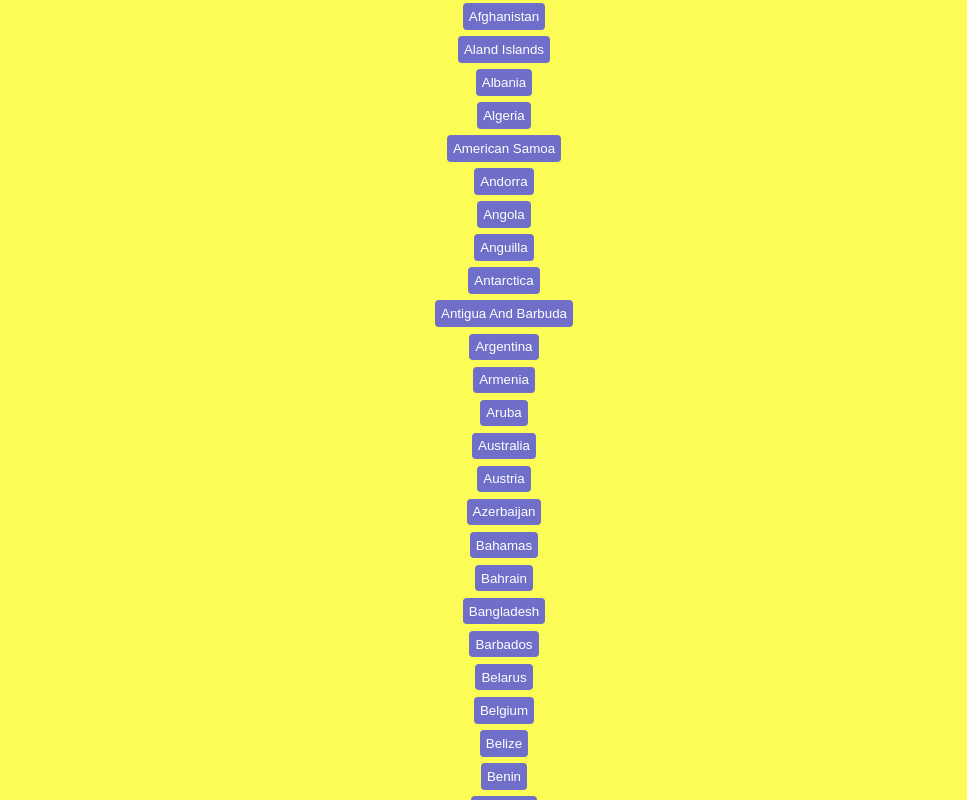
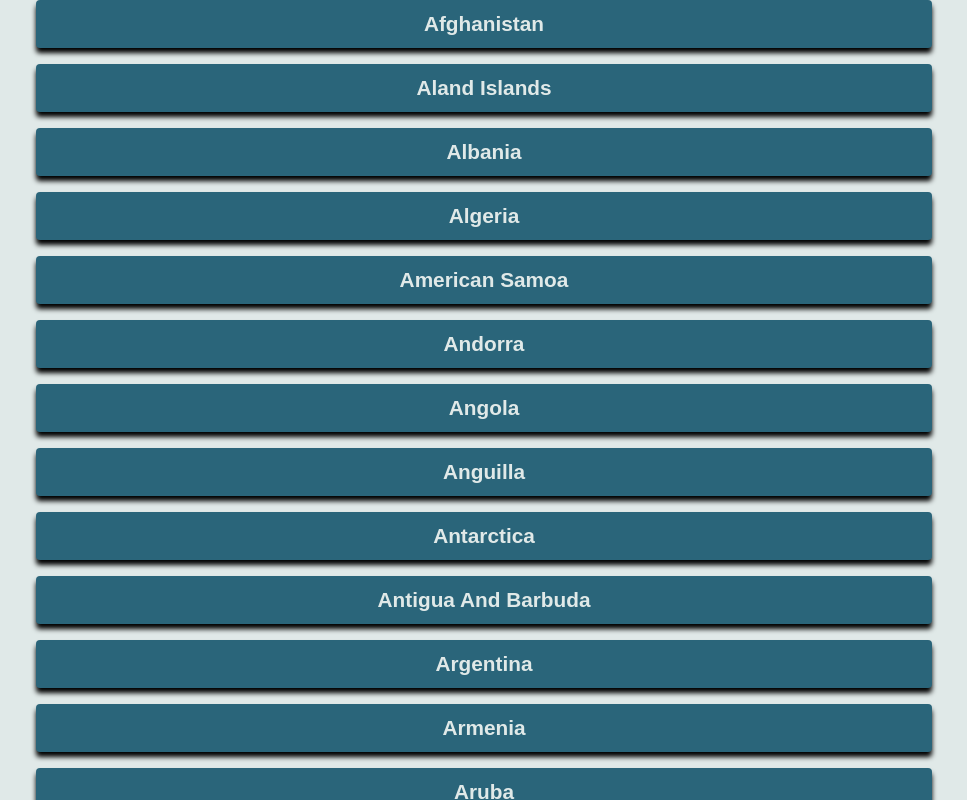
Before and after one commit to WildCodeSchool/reims-0320-js-camathon, a React (Create React App) app: page / in a window 1280 px wide. Both pictures are taken after a click on the button "choose a country". Shown: the whole page, without its empty margins (156-1123 px from the left). Built offline with nearby package versions, Linux system fonts and the light colour scheme.

Commit message:
refactor(css): work on ther app style

```diff
--- a/src/components/Country.jsx
+++ b/src/components/Country.jsx
@@ -252,9 +252,9 @@ const countryList = [
 
 function Country({ onClick }) {
   return (
-    <ul className="countryList">
-      {countryList.map((country) => <div className="buttonListStyle"><button className="buttonCountry" onClick={() => onClick(country)} type="button">{country.country}</button></div>)}
-    </ul>
+    <div className="countryList">
+      {countryList.map((country) => <div><button className="buttonCountry" onClick={() => onClick(country)} type="button">{country.country}</button></div>)}
+    </div>
   );
 }
 
--- a/src/components/Home.css
+++ b/src/components/Home.css
@@ -4,21 +4,28 @@
 .homeTitle {
     text-align: center;
     font-family: Lemonada;
+    font-size: 3rem;
+    margin: 0;
 }
 
 .homeText {
     text-align: center;
+    font-size: 1.1rem;
     font-family: Lemonada;
+    width: 80vw;
+
+
 }
 
 .homeStyle {
     display: flex;
     flex-direction: column;
-    justify-content: space-between;
+    justify-content: space-around;
     align-items: center;
     height: 100vh;
     width: 100vw;
-    background-color: rgb(252, 252, 87);
+    background-color: #192335;
+    color: #7ad0d4;
 }
 
 .countryList {
@@ -30,26 +37,34 @@
     margin-top: 2rem;
     margin-bottom: 2rem;
     height: 100vh;
+
 }
 
 .buttonCountry {
+
+    font-weight: bold;
     display: block;
-    background-color: rgb(111, 111, 202);
-    color: white;
+    font-size: 1.3rem;
+    background-color: #2a657a;
+    color: #e0e9e8;
     border: none;
     border-radius: 4px;
     text-align: center;
     height: 2em;
     cursor: pointer;
+    margin-bottom: 1rem;
+    width: 70vw;
+    height: 3rem;
+    box-shadow: 0px 5px 5px black;
+
+
+
 }
 
-.buttonListStyle {
-    height: 2em;
-    padding: 0.2em;
-}
 
 .goButtonStyle {
     color: blue;
     margin-bottom: 4rem;
     text-decoration: none;
+
 }
--- a/src/components/Home.jsx
+++ b/src/components/Home.jsx
@@ -28,11 +28,11 @@ class Home extends React.Component {
       <div className="homeStyle">
         <h1 className="homeTitle">CamAthon</h1>
         <div className="homeText">
-          <p>Welcome! Prepare your travel before your luggages</p>
-          <p>Choose the country that you want to visit, then the city you are interested by and enjoy your journey.</p>
+          <h2>Welcome!</h2>
+          <p>Prepare your travel before your luggages. Choose the country that you want to visit, then the city you are interested by and enjoy your journey.</p>
         </div>
-        <Modal getCodeCountry={this.getCodeCountry} />
-        <Link className="goButtonStyle" to="/search">Go</Link>
+        <Modal  getCodeCountry={this.getCodeCountry} />
+        <Link className="buttonStyle" to="/search">Go</Link>
       </div>
     );
   }
--- a/src/components/Modal.css
+++ b/src/components/Modal.css
@@ -1,6 +1,8 @@
 .modalOff {
     display: none;
 }
+
+
 
 .modalOn {
     display: flex;
@@ -11,19 +13,26 @@
     z-index: 1;
     height: 100vh;
     width: 100vw;
-    background-color:rgb(252, 252, 87);
-    color: black;
+    background-color:#e0e9e8;
     overflow: scroll;
+
 }
 
 .buttonStyle {
     display: block;
-    background-color: rgb(70, 70, 241);
-    color: white;
+    background-color: #7ad0d4;
+    color: #192335;
+    font-weight: bold;
+    font-size: 2rem;
     border: none;
     border-radius: 4px;
     text-align: center;
     height: 3em;
     cursor: pointer;
-    font-size: large;
+    max-width: 70vw;
+    width: fit-content;
+    height: fit-content;
+    padding: 1rem;
+
+
 }
--- a/src/components/Search.jsx
+++ b/src/components/Search.jsx
@@ -46,7 +46,7 @@ class Search extends React.Component {
                     <TagList onClick={this.tagUpdate}/>
                 </div>
                 <div className="webcamList">
-                    {this.props.webcams.map((webcam)=> <button onClick={()=> this.setWebcams(webcam) } type="button" className="webcamButton"><Link to="/live">{webcam.title}</Link></button>)}
+                    {this.props.webcams.map((webcam)=> <Link className="link" to="/live"><button onClick={()=> this.setWebcams(webcam) } type="button" className="webcamButton">{webcam.title}</button></Link>)}
                 </div>
             </div>
 
--- a/src/components/search.css
+++ b/src/components/search.css
@@ -2,6 +2,7 @@
 .hidden {
     display: none;
   }
+
 .globalSearchStyle {
     display: flex;
     flex-direction: column;
@@ -11,11 +12,16 @@
     height: 100vh;
     width: 100vw;
     font-size: 2rem;
-    background-color: rgb(180, 180, 180);
+    background-color: #2a657a
 }
 
 .tagBG {
-    background-color: white;
+    background-color: #e0e9e8;
+    color: #2a657a;
+    font-weight: bold;
+    width: 80vw;
+    border-radius: 10px;
+    font-size: 1.5rem;
 }
 .tagList{
     display: flex;
@@ -25,18 +31,19 @@
     align-items: center;
     margin-top: 2rem;
     margin-bottom: 2rem;
+
 }
 
 .tagButton {
     width: 70vw;
+    background-color: #192335;
     height: 8vh;
-    background-color: rgb(201, 201, 201);
     border-radius: 20px;
     border: hidden;
     margin-bottom: 2rem;
     box-shadow: 2px 2px 3px black;
-    font-size: 2rem;
-    color: white;
+    font-size: 1.7rem;
+    color: #e0e9e8;
     text-shadow: 1px 1px 2px black;
 }
 
@@ -52,39 +59,31 @@
     z-index: 1;
     height: 100vh;
     width: 100vw;
-    background-color: rgb(122, 118, 126);
+    background-color: #e0e9e8;
     color: black;
     overflow: scroll;
 
 
 }
 
-.camStyle {
-    height: 7vh;
-    width: 80vw;
-    background-color: rgb(122, 118, 126);
-    border-radius: 10px;
-    color: white;
-}
-
 .webcamList {
-    display: flex;
-    flex-direction: column;
-    justify-content: center;
-    align-items: center;
     height: 50vh;
     width: 100vw;
     overflow: scroll;
+
+
 }
 .webcamButton {
     width: 70vw;
-    background-color: rgb(122, 118, 126);
+    background-color: #e0e9e8;
     border-radius: 20px;
     border: hidden;
+    color: #192335;;
     box-shadow: 2px 2px 3px black;
-    color: white;
-    text-shadow: 1px 1px 2px black;
     margin-bottom: 1rem;
     font-size: 2rem;
+}
 
+.link:link {
+    text-decoration: none;
 }
```
